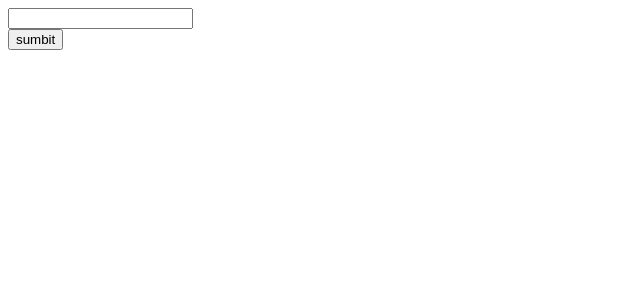
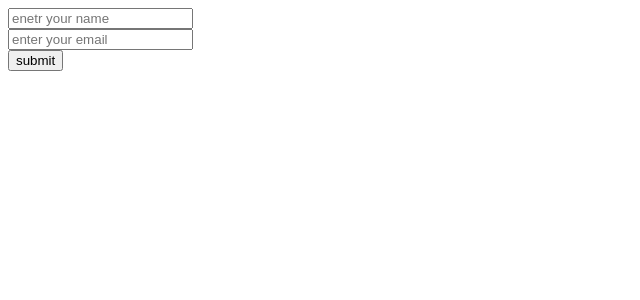
Before and after one commit to segfaulted11/ContexAPI_CustomHook, a React (Vite) app: page / in a window 1280 px wide. Shown: the top 300 px of the page, without its empty margins (0-640 px from the left). Built offline with nearby package versions, Linux system fonts and the light colour scheme.

Commit message:
formAction(2nd way)

```diff
--- a/src/App.jsx
+++ b/src/App.jsx
@@ -8,9 +8,9 @@ function App() {
   return (
     <>
 
-<SimpleForm/>
-{/* <FormAction/>
-<ControlledField/> */}
+{/* <SimpleForm/> */}
+<FormAction/>
+{/* <ControlledField/> */}
 
     </>
   )
--- a/src/Components/FormAction.jsx
+++ b/src/Components/FormAction.jsx
@@ -8,15 +8,15 @@ const FormAction = () => {
         console.log(formData.get('userName'));//returns the value (entered value) of the 'userName' input field.
         console.log(formData.get('userEmail'));//returns the value (entered value) of the 'userEmail' input field.
 
-        //use action and formData in the action handler then formData.get('name of the input field)
+        //use form action and formData in the action handler function's parameter, then formData.get('name of the input field')
     }
 
     return (
         <div>
             <form action={handleFormAction}>
-                <input type="text" name="userName" placeholder="name" />
+                <input type="text" name="userName" placeholder="enetr your name" />
                 <br />
-                <input type="email" name="userEmail" placeholder="email" />
+                <input type="email" name="userEmail" placeholder="enter your email" />
                 <br />
             <input type="submit" value="submit" />
             </form>
```
